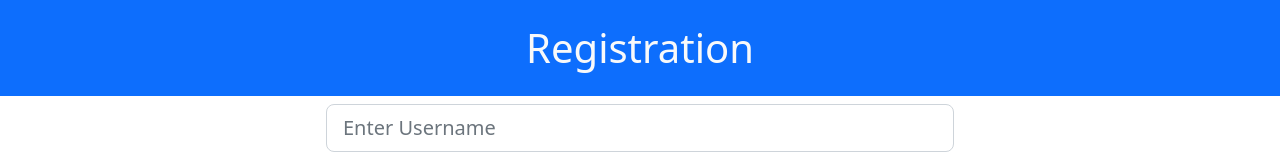
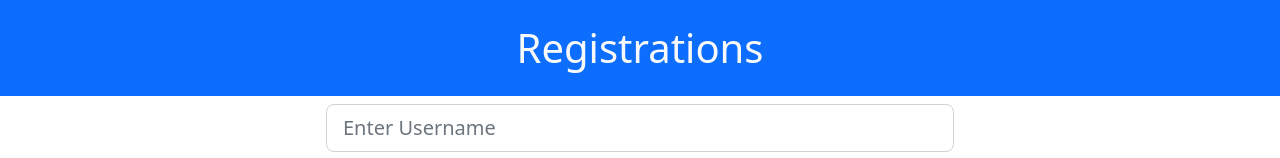
Before and after one commit to TusharMahajan31/testNPM, a website: page index.html in a window 1280 px wide. Shown: the top 158 px of the page. Drawn offline with nearby package versions, Linux system fonts and the light colour scheme.

Commit message:
2nd commit

```diff
--- a/index.html
+++ b/index.html
@@ -20,7 +20,7 @@
       <div
         class="col bg-primary h1 p-4 text-light d-flex justify-content-center"
       >
-        Registration
+        Registrations
       </div>
     </div>
     <div class="row d-flex justify-content-center">
```
